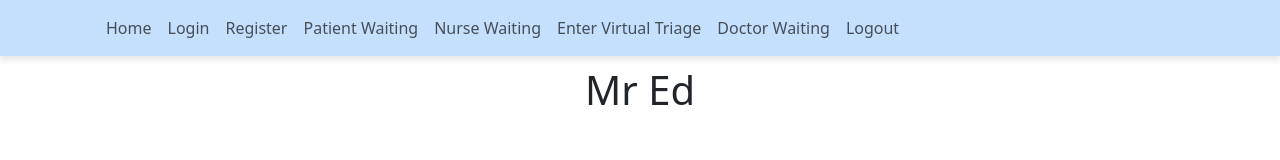
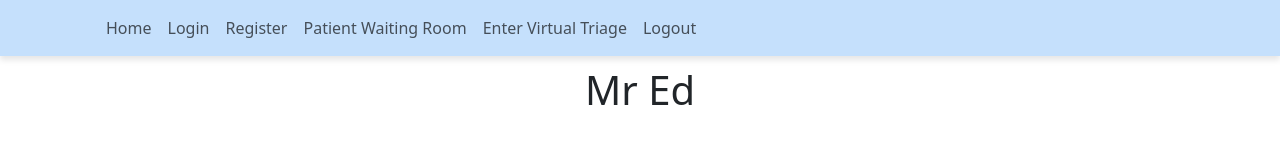
Before and after one commit to liamtannerr/Virtual-Triage-System, a React (Create React App) app in the folder app/mr_ed/: page / in a window 1280 px wide. Shown: the top 160 px of the page. Built offline with nearby package versions, Linux system fonts and the light colour scheme; no server answers.

Commit message:
changing navbar

```diff
--- a/app/mr_ed/src/components/EDNavbar.js
+++ b/app/mr_ed/src/components/EDNavbar.js
@@ -21,10 +21,8 @@ function EDNavbar() {
               <Nav.Link href="/">Home</Nav.Link>
               <Nav.Link href="/login">Login</Nav.Link>
               <Nav.Link href="/register">Register</Nav.Link>
-              <Nav.Link href="/patientWaiting">Patient Waiting</Nav.Link>
-              <Nav.Link href="/nurseWaiting">Nurse Waiting</Nav.Link>
+              <Nav.Link href="/patientWaiting">Patient Waiting Room</Nav.Link>
               <Nav.Link href="/enter">Enter Virtual Triage</Nav.Link>
-              <Nav.Link href="/doctorWaiting">Doctor Waiting</Nav.Link>
               <Nav.Link as='div' onClick={handleLogout}>Logout</Nav.Link>
             </Nav>
           </Navbar.Collapse>
--- a/app/mr_ed/src/components/nurseWaiting.js
+++ b/app/mr_ed/src/components/nurseWaiting.js
@@ -53,7 +53,7 @@ const NurseWaiting = () => {
           },
           { headers: { "Content-Type": "application/json" } })
         .then((response) => {
-          localStorage.inTriage = "rejected";
+          console.log(response)
         })
         .catch((error) => {
           console.error(error);
```
